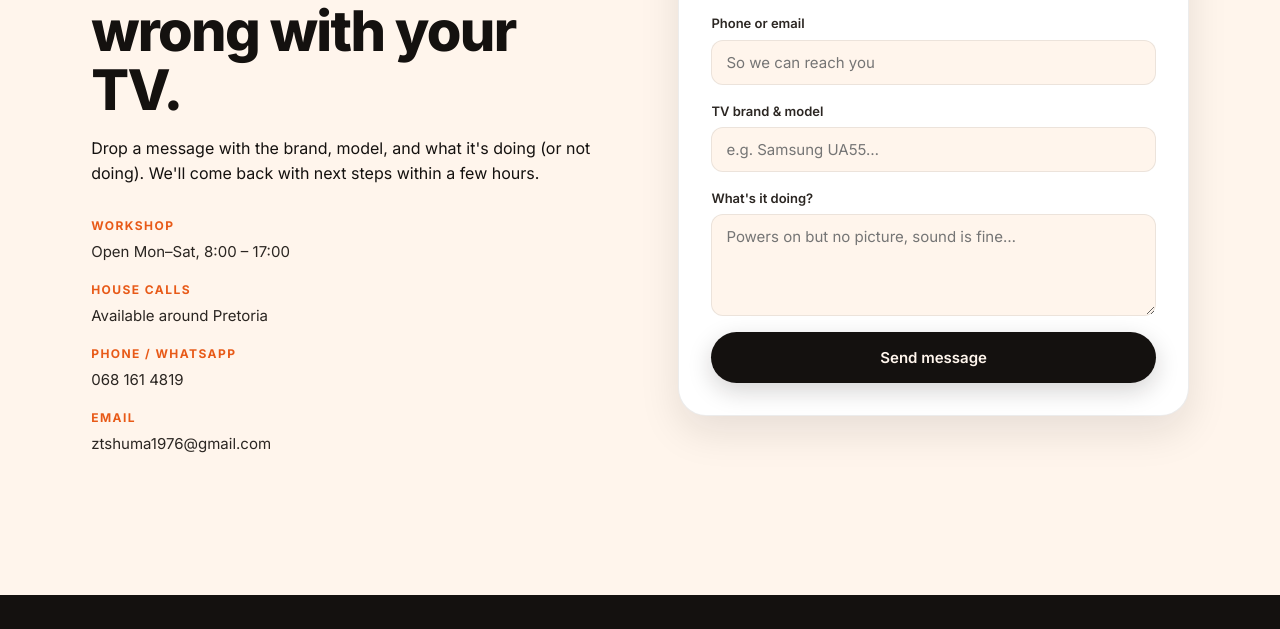
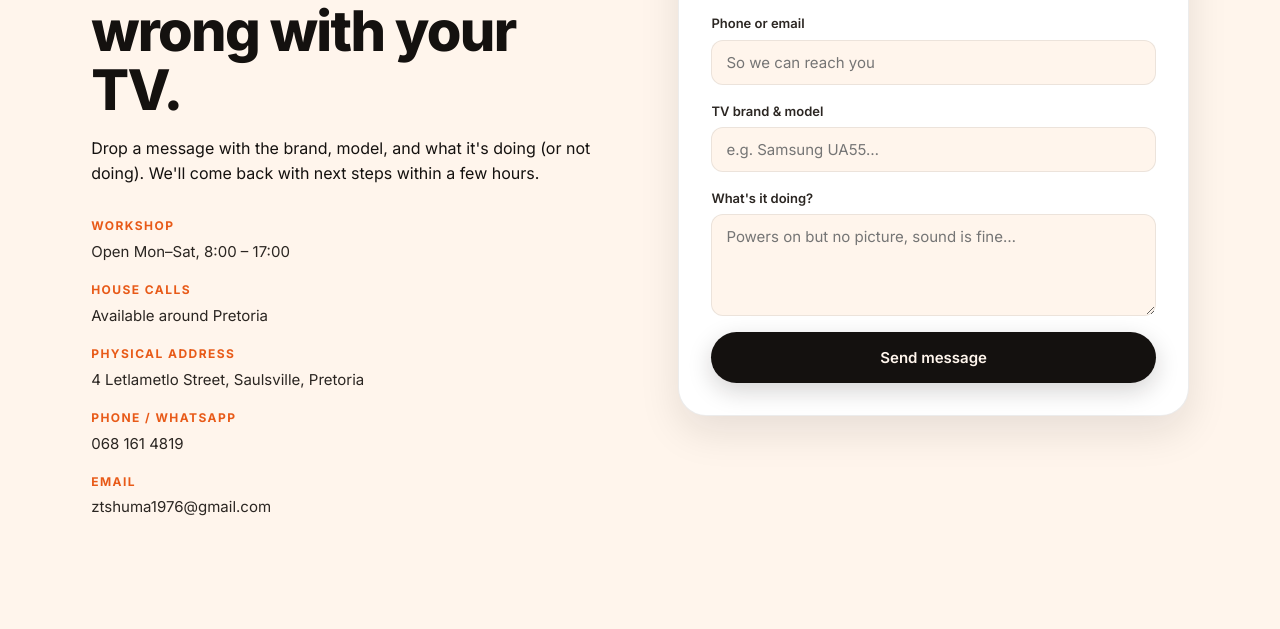
Before and after one commit to Keyayco/plasma-tv-repairs, a plain HTML site: page index.html in a window 1280 px wide. Shown: the part 5999-6628 px from the top of the page. Drawn offline with Linux system fonts and the light colour scheme.

Commit message:
Add workshop street address

```diff
--- a/index.html
+++ b/index.html
@@ -374,6 +374,10 @@
               Available around Pretoria
             </li>
             <li class="reveal" data-reveal>
+              <strong>Physical address</strong>
+              4 Letlametlo Street, Saulsville, Pretoria
+            </li>
+            <li class="reveal" data-reveal>
               <strong>Phone / WhatsApp</strong>
               <a href="tel:+27681614819">068 161 4819</a>
             </li>
```
